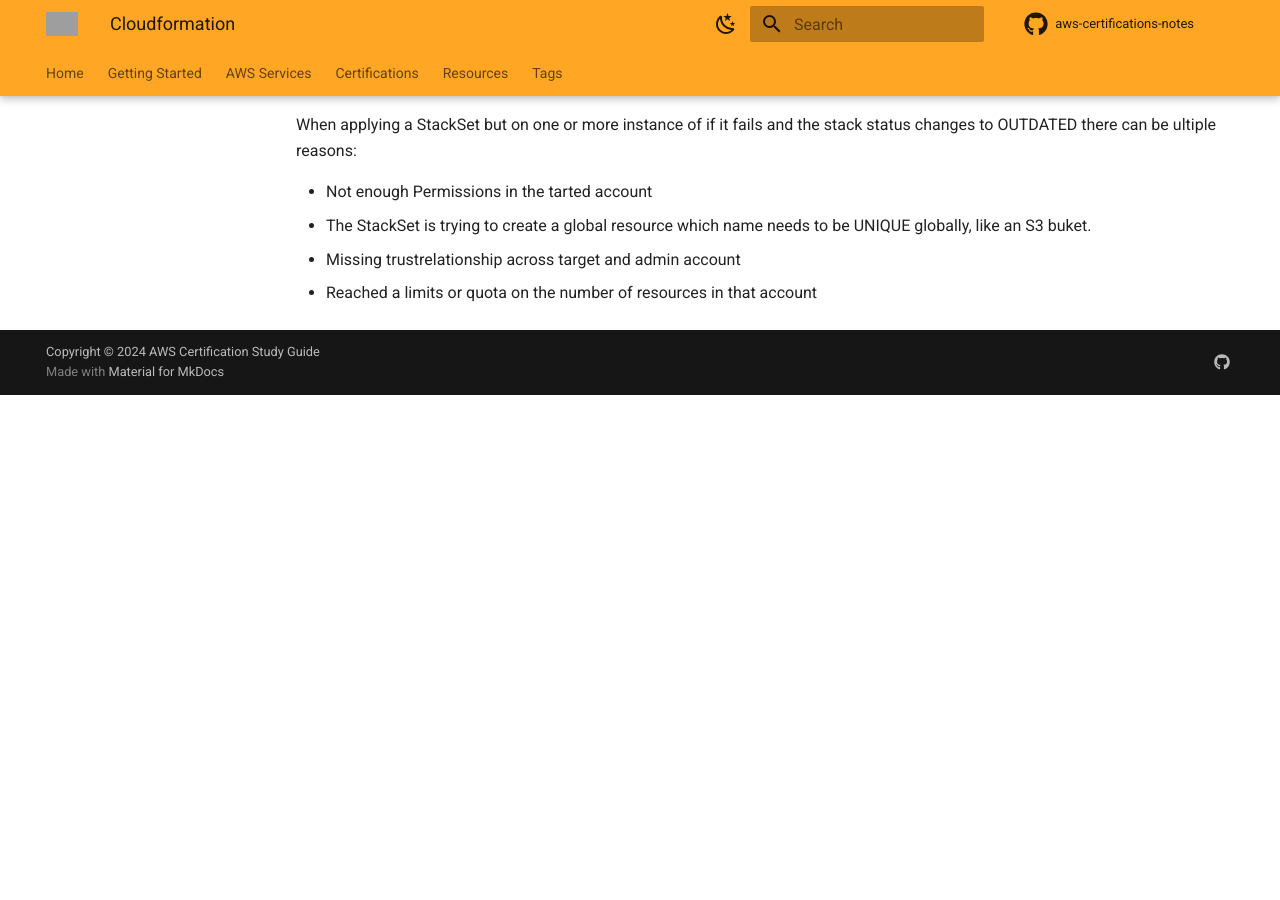
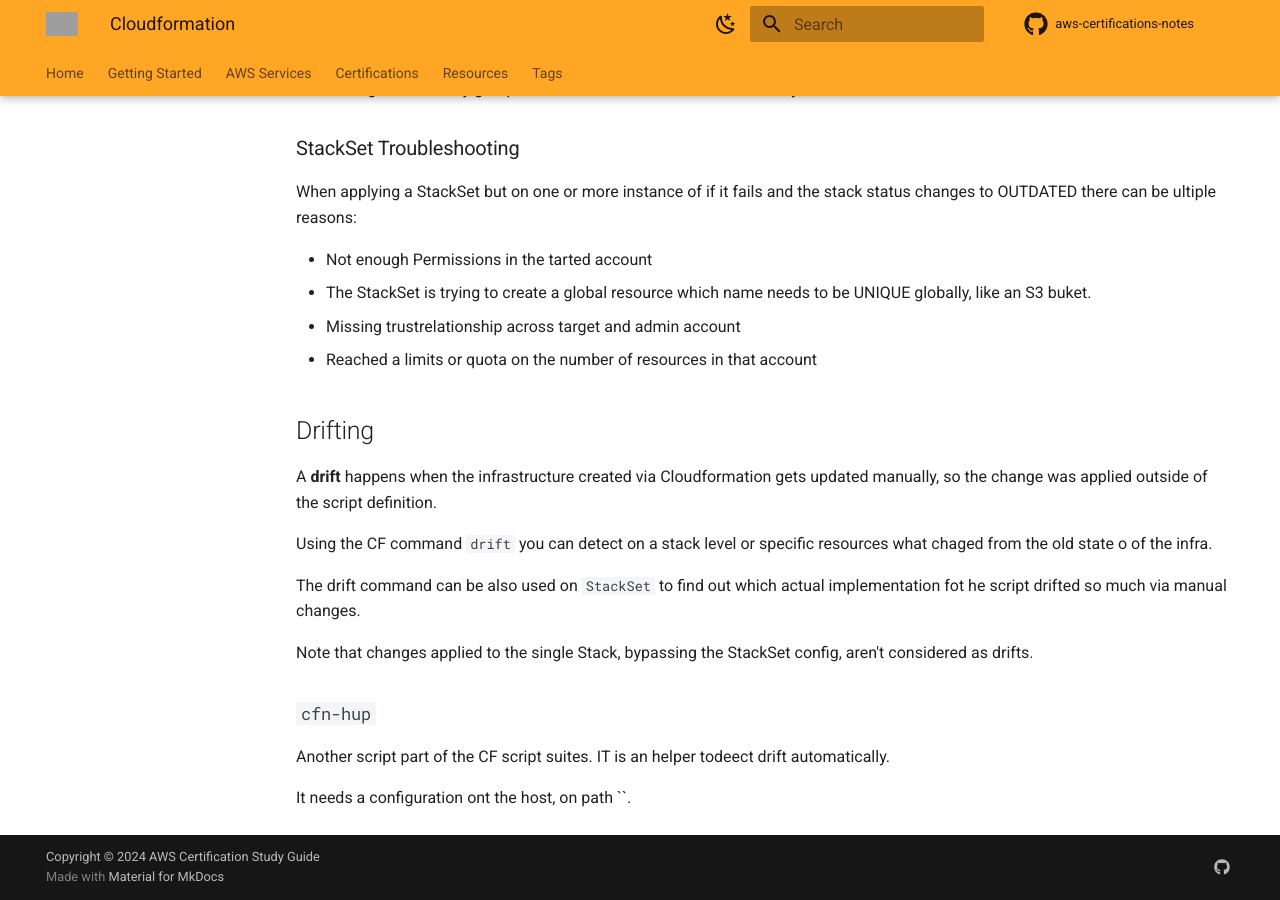
Before and after one commit to Bozz95/aws-certifications-notes, an MkDocs documentation site: the page built from docs/services/iac/cloudformation.md, in a window 1280 px wide and 900 px high, scrolled down 11212 px. Built offline with MkDocs 1.6.1 and Material for MkDocs 9.7.7, drawn with Linux system fonts in a browser that asks for light colours; comment, search, counter and statistics services are not loaded; before the commit the page ends 11607 px from its top, so only the background shows below that; grey boxes are pictures that could not be loaded.

Commit message:
docs(cloudformation): drift chapter

```diff
--- a/docs/services/iac/cloudformation.md
+++ b/docs/services/iac/cloudformation.md
@@ -36,6 +36,8 @@
 - [Troubleshooting](#troubleshooting)
   - [Deletion failing](#deletion-failing)
   - [StackSet Troubleshooting](#stackset-troubleshooting)
+- [Drifting](#drifting)
+  - [`cfn-hup`](#cfn-hup)
 
 ## Intro
 
@@ -421,3 +423,19 @@
 - The StackSet is trying to create a global resource which name needs to be UNIQUE globally, like an S3 buket.
 - Missing trustrelationship across target and admin account
 - Reached a limits or quota on the number of resources in that account
+
+## Drifting
+
+A **drift** happens when the infrastructure created via Cloudformation gets updated manually, so the change was applied outside of the script definition.
+
+Using the CF command `drift` you can detect on a stack level or specific resources what chaged from the old state o of the infra.
+
+The drift command can be also used on `StackSet` to find out which actual implementation fot he script drifted so much via manual changes.
+
+Note that changes applied to the single Stack, bypassing the StackSet config, aren't considered as drifts.
+
+### `cfn-hup`
+
+Another script part of the CF script suites. IT is an helper todeect drift automatically.
+
+It needs a configuration ont the host, on path ``.
```
